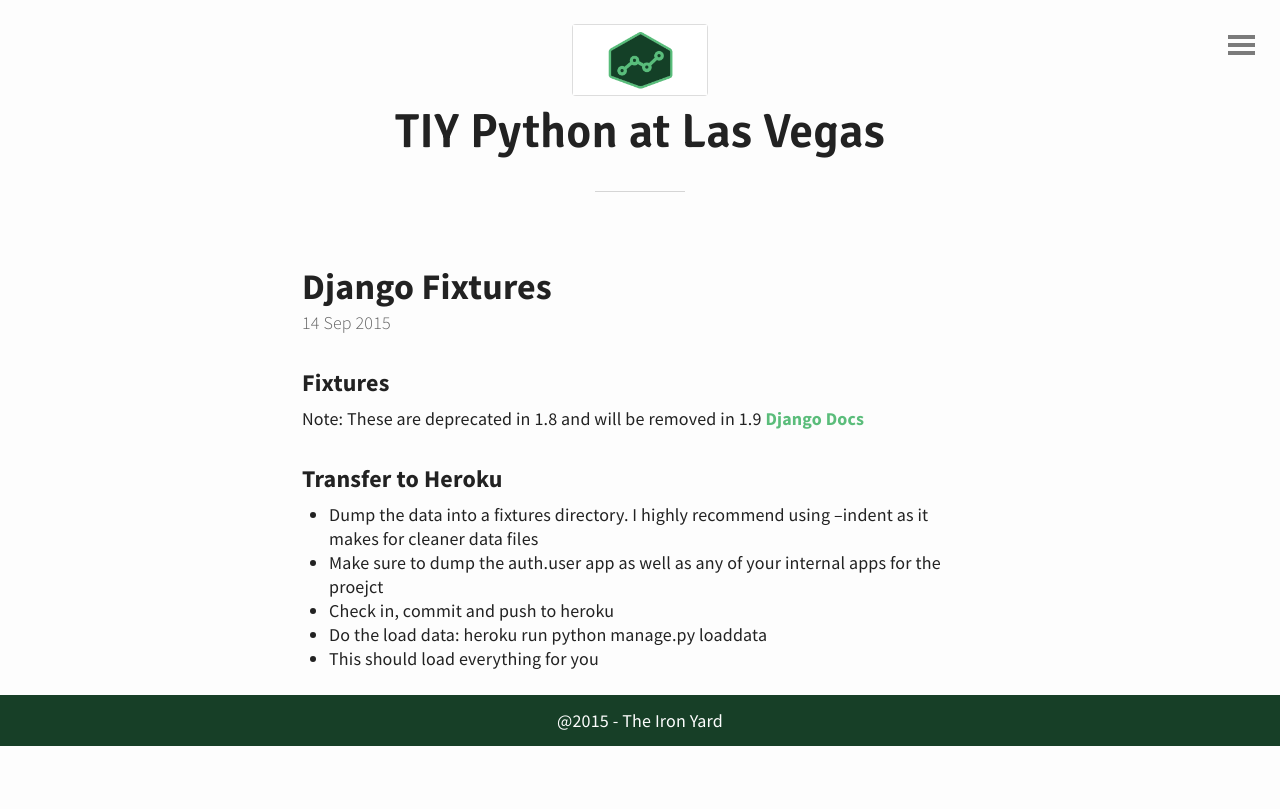
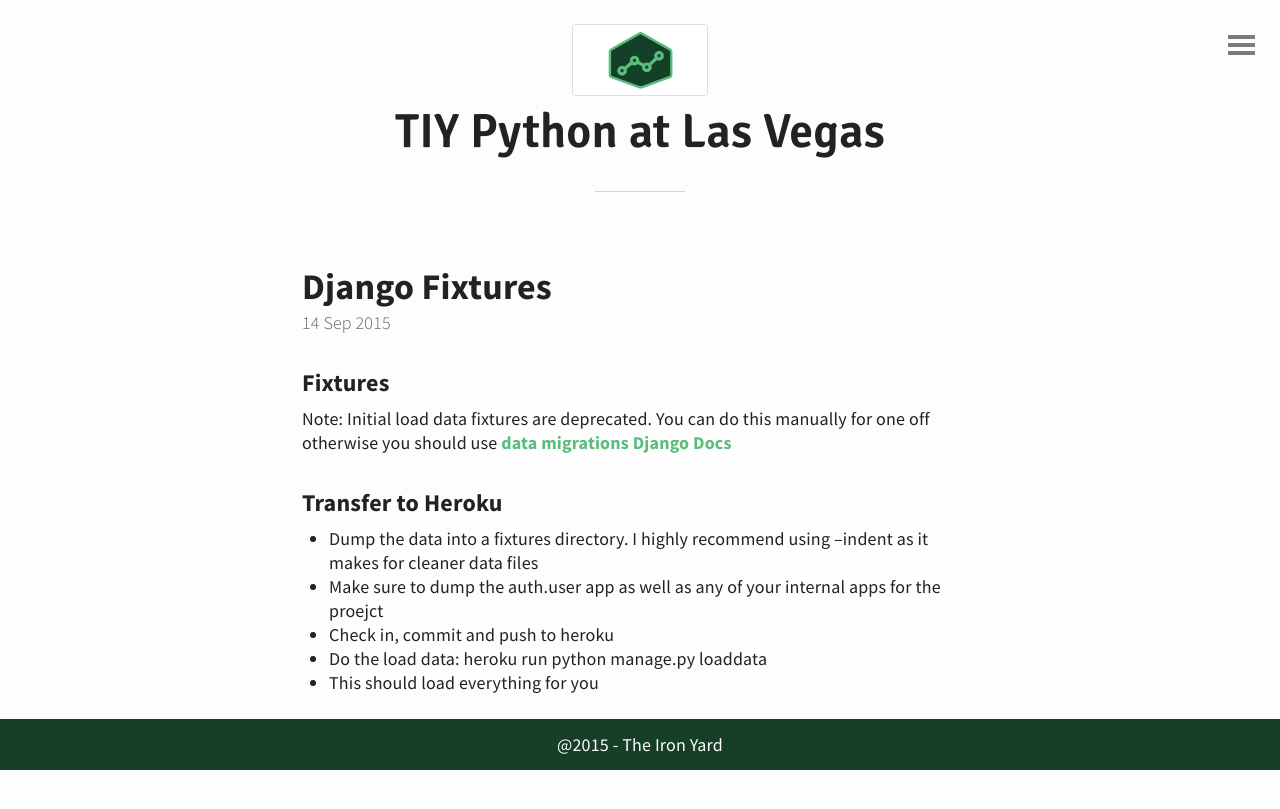
Before and after one commit to tiy-lv-python-2015-06/tiy-lv-python-2015-06.github.io, a Jekyll site: the page built from _posts/2015-09-14-Fixtures.md, in a window 1280 px wide. Shown: the top 809 px of the page. Built offline with Jekyll 4.4.1, drawn with Linux system fonts in a browser that asks for light colours.

Commit message:
Explaining deprecation in more detail

```diff
--- a/_posts/2015-09-14-Fixtures.md
+++ b/_posts/2015-09-14-Fixtures.md
@@ -3,7 +3,8 @@
 ---
 
 ### Fixtures
-Note: These are deprecated in 1.8 and will be removed in 1.9
+Note: Initial load data fixtures are deprecated.  You can do this manually for one off
+otherwise you should use [data migrations](https://docs.djangoproject.com/en/1.8/topics/migrations/)
 [Django Docs](https://docs.djangoproject.com/en/1.8/howto/initial-data/)
 
 ### Transfer to Heroku
```
